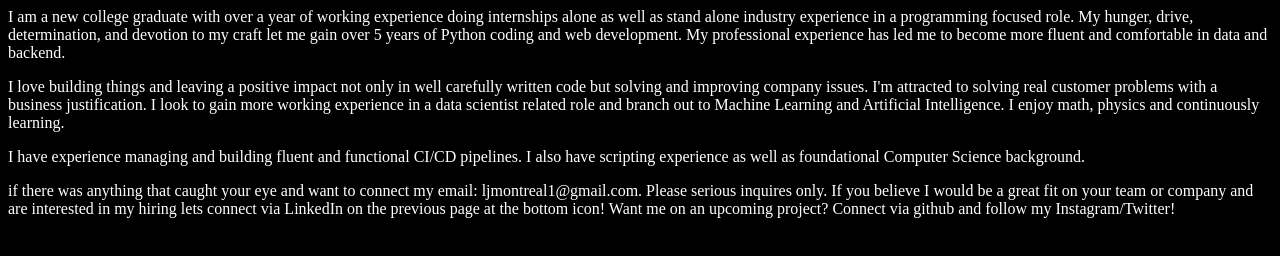
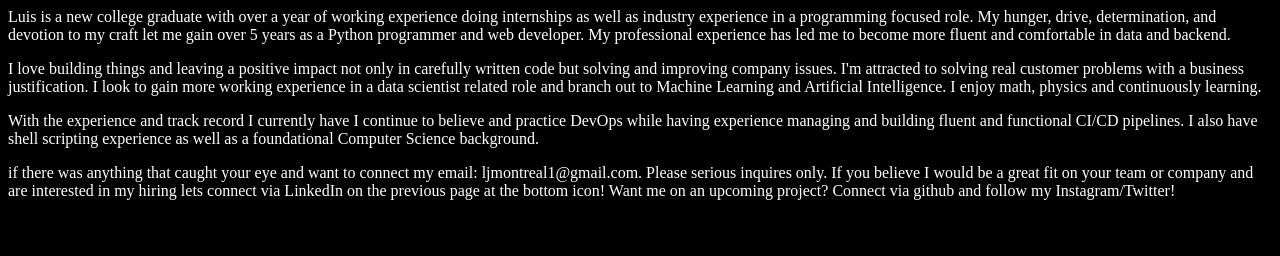
Before and after one commit to LuisRJean/Luisrjean.github.io, a plain HTML site: page About.Page.html in a window 1280 px wide. Drawn offline with Linux system fonts and the light colour scheme.

Commit message:
Updated old information
included more descriptive analysis.

```diff
--- a/About.Page.html
+++ b/About.Page.html
@@ -3,12 +3,12 @@
 <link href="About.Page.css" rel="stylesheet" type="text/css"
 <body>
 	<div>
-		I am a new college graduate with over a year of working experience doing internships alone as well as stand alone industry experience in a programming focused role. My hunger, drive, determination, and devotion to my craft let me gain over 5 years of Python coding and web development. My professional experience has led me to become more fluent and comfortable in data and backend.
+		Luis is a new college graduate with over a year of working experience doing internships as well as industry experience in a programming focused role. My hunger, drive, determination, and devotion to my craft let me gain over 5 years as a Python programmer and web developer. My professional experience has led me to become more fluent and comfortable in data and backend.
 	<p>
-		I love building things and leaving a positive impact not only in well carefully written code but solving and improving company issues. I'm attracted to solving real customer problems with a business justification. I look to gain more working experience in a data scientist related role and branch out to Machine Learning and Artificial Intelligence. I enjoy math, physics and continuously learning.
+		I love building things and leaving a positive impact not only in carefully written code but solving and improving company issues. I'm attracted to solving real customer problems with a business justification. I look to gain more working experience in a data scientist related role and branch out to Machine Learning and Artificial Intelligence. I enjoy math, physics and continuously learning.
 	</p></div>
 		<div>
-		I have experience managing and building fluent and functional CI/CD pipelines. I also have scripting experience as well as foundational Computer Science background.
+		With the experience and track record I currently have I continue to believe and practice DevOps while having experience managing and building fluent and functional CI/CD pipelines. I also have shell scripting experience as well as a foundational Computer Science background.
 	<p>
 		if there was anything that caught your eye and want to connect my email: ljmontreal1@gmail.com. Please serious inquires only. If you believe I would be a great fit on your team or company and are interested in my hiring lets connect via LinkedIn on the previous page at the bottom icon! Want me on an upcoming project? Connect via github and follow my Instagram/Twitter!
 	</p></div>
```
Also changed, not shown: index.html (+2 -2 lines).
